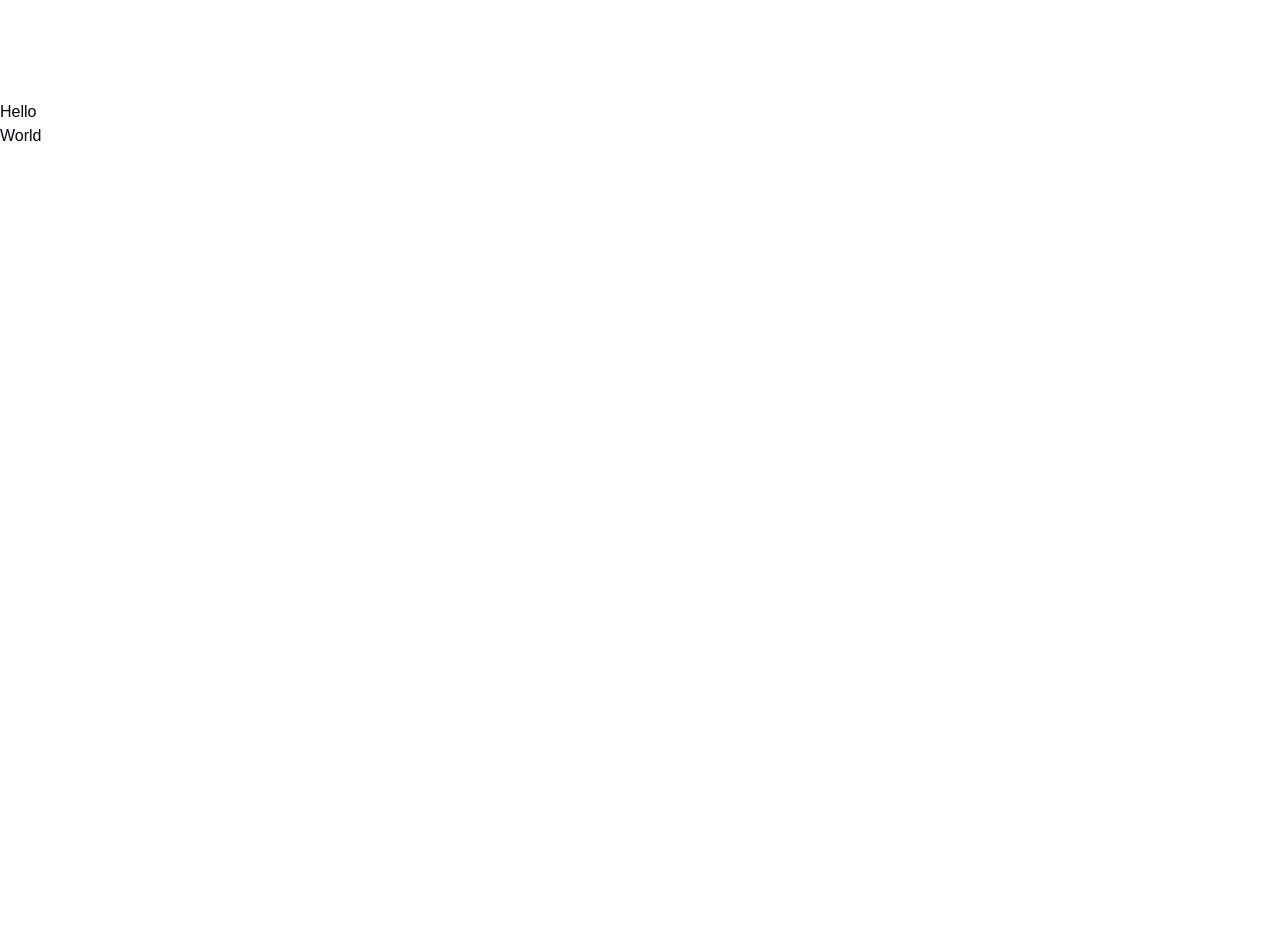
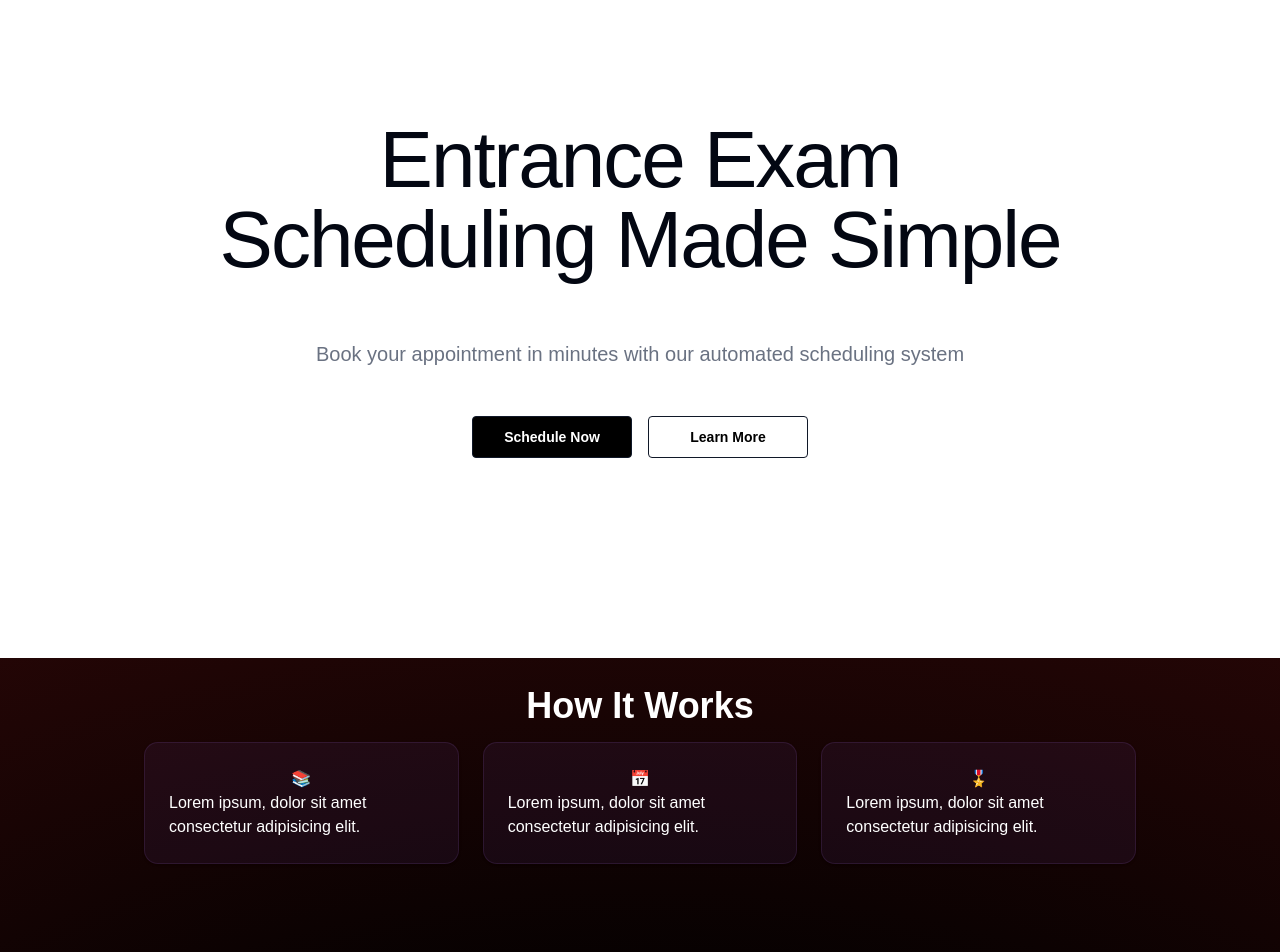
Before and after one commit to johnsenultra/CASEE, a React (Vite) app: page / in a window 1280 px wide. Shown: the top 952 px of the page. Before the commit the page ends 800 px from the top, so only its background shows below. Built offline with nearby package versions, Linux system fonts and the light colour scheme; no server answers.

Commit message:
feat: implement user signup, redesign the landing page, and refactor authentication routes for dedicated signin and signup pages.

```diff
--- a/src/pages/LandingPage.tsx
+++ b/src/pages/LandingPage.tsx
@@ -1,12 +1,65 @@
+import { Button } from "@/components/ui/button";
+import { Link } from "react-router-dom";
+
 export default function LandingPage() {
   return (
     <main className="grow">
-      <div className="mx-auto mt-25 max-w-screen">
-        <div>
-          <h1>Hello</h1>
-          <h1>World</h1>
+      <div className="mx-auto mt-30 max-w-screen px-10 text-center">
+        <div className="space-y-6 text-5xl font-medium tracking-tight sm:text-5xl md:text-[80px]">
+          <h1 className="">
+            Entrance Exam <br />
+            Scheduling Made Simple
+          </h1>
         </div>
+        <p className="px- mt-15 font-medium text-gray-500 sm:text-lg md:text-xl">
+          Book your appointment in minutes with our automated scheduling system
+        </p>
       </div>
+
+      <section className="mx-auto mt-12 mb-50 max-w-5xl">
+        <div className="mx-auto flex max-w-180 flex-col justify-center gap-4 px-5 md:flex-row">
+          <Link to="#">
+            <Button className="w-full transform rounded border border-gray-900 bg-black px-4 py-5 text-sm font-bold text-white transition-all duration-200 ease-out hover:-translate-y-1 hover:scale-[1.02] hover:border-gray-900 hover:bg-gray-900 hover:shadow-2xl focus:border-black focus:ring-black focus:outline-none active:translate-y-0 md:w-40">
+              Schedule Now
+            </Button>
+          </Link>
+          <Link to="#">
+            <Button className="hover:scale[1.02] w-full transform rounded border border-gray-900 bg-transparent px-4 py-5 text-sm font-bold text-black transition-all duration-200 ease-out hover:-translate-y-1 hover:border-gray-800 hover:bg-gray-200 hover:text-gray-800 hover:shadow-2xl focus:border-black focus:ring-black focus:outline-none active:translate-y-0 md:w-40">
+              Learn More
+            </Button>
+          </Link>
+        </div>
+      </section>
+
+      <section id="how-it-works" className="relative min-h-screen w-full">
+        <div
+          className="absolute inset-0 z-0"
+          style={{
+            background:
+              "radial-gradient(125% 125% at 50% 100%, #000000 40%, #2b0707 100%)",
+          }}
+        >
+          <div className="mx-auto mt-7 max-w-5xl px-4 text-white">
+            <div className="text-center text-4xl font-bold">
+              <h1>How It Works</h1>
+            </div>
+            <div className="mt-4 grid gap-6 sm:grid-cols-1 md:grid-cols-3">
+              <div className="flex flex-col items-center rounded-xl border border-[#764ba2]/20 bg-[#764ba2]/10 p-6 shadow-sm transition-all duration-300 hover:scale-105 hover:border-[#764ba2]/50 hover:bg-[#764ba2]/20">
+                <p>📚️</p>
+                <p>Lorem ipsum, dolor sit amet consectetur adipisicing elit.</p>
+              </div>
+              <div className="flex flex-col items-center rounded-xl border border-[#764ba2]/20 bg-[#764ba2]/10 p-6 shadow-sm transition-all duration-300 hover:scale-105 hover:border-[#764ba2]/50 hover:bg-[#764ba2]/20">
+                <p>📅</p>
+                <p>Lorem ipsum, dolor sit amet consectetur adipisicing elit.</p>
+              </div>
+              <div className="flex flex-col items-center rounded-xl border border-[#764ba2]/20 bg-[#764ba2]/10 p-6 shadow-sm transition-all duration-300 hover:scale-105 hover:border-[#764ba2]/50 hover:bg-[#764ba2]/20">
+                <p>🎖️</p>
+                <p>Lorem ipsum, dolor sit amet consectetur adipisicing elit.</p>
+              </div>
+            </div>
+          </div>
+        </div>
+      </section>
     </main>
-  )
+  );
 }
```
